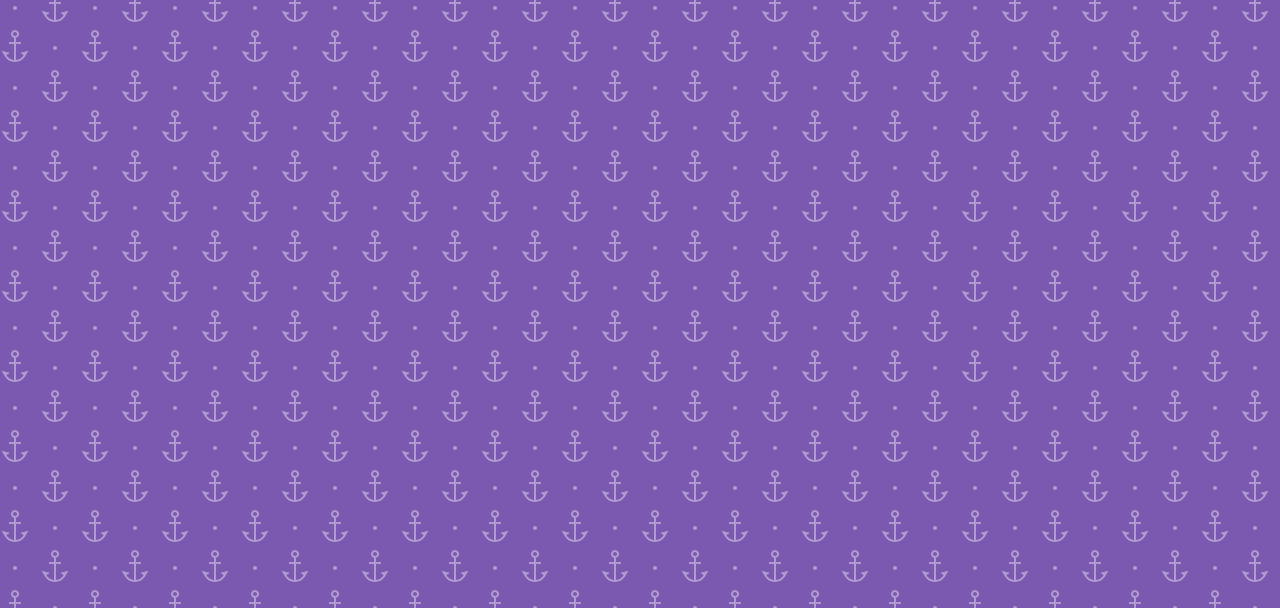
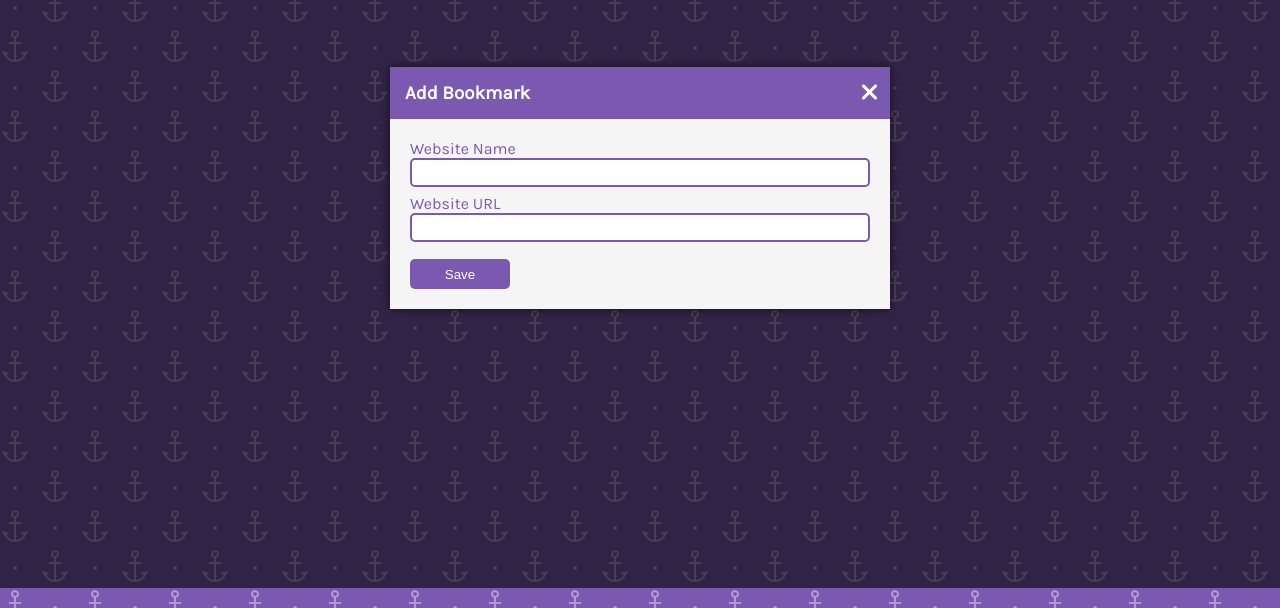
Before and after one commit to Kevsely/book-keeper, a plain HTML site: page index.html in a window 1280 px wide. Shown: the part 212-820 px from the top of the page. Drawn offline with Linux system fonts and the light colour scheme.

Commit message:
Added the modal Js

```diff
--- a/index.html
+++ b/index.html
@@ -35,6 +35,30 @@
             </div>
         </div>
     </div>
+    <!-- Modal -->
+    <div class="modal-container show-modal" id="modal">
+        <div class="modal">
+            <i class="fa-solid fa-xmark close-icon" id="close-modal"></i>
+            <div class="modal-header">
+                <h3>Add Bookmark</h3>
+            </div>
+            <div class="modal-content">
+                <form id="bookmark-form">
+                    <!-- Website Name -->
+                    <div class="form-group">
+                        <label for="website-name" class="form-label">Website Name</label>
+                        <input type="text" class="form-input" id="website-name">
+                    </div>
+                    <!-- Website URL -->
+                    <div class="form-group">
+                        <label for="website-url" class="form-label">Website URL</label>
+                        <input type="text" class="form-input" id="website-url">
+                    </div>
+                    <button type="submit">Save</button>
+                </form>
+            </div>
+        </div>
+    </div>
     <!-- Script -->
     <script src="script.js"></script>
 </body>
--- a/style.css
+++ b/style.css
@@ -87,6 +87,102 @@ a:active {
   margin-right: 5px ;
 }
 
+/* Modal */
+.modal-container {
+  background:rgba(0, 0, 0, 0.6);
+  display: none;
+  position: fixed;
+  top: 0;
+  left: 0;
+  right: 0;
+  bottom: 0;
+}
+
+.show-modal {
+  display: flex;
+  justify-content: center;
+  align-items: center;
+}
+
+.modal {
+  background: white;
+  box-shadow: 0 0 10px rgba(0, 0, 0, 0.6);
+  width: 500px;
+  animation: modalopen 1s;
+}
+
+@keyframes modalopen {
+  from {
+    opacity: 0;
+  }
+
+  to {
+    opacity: 1;
+  }
+}
+
+.close-icon {
+  float: right;
+  color: white;
+  font-size: 24px;
+  position: relative;
+  top: 13px;
+  right: 13px;
+  cursor: pointer;
+}
+
+.modal-header {
+  background: var(--primary-color);
+  color: white;
+  padding: 15px;
+}
+
+h3 {
+  margin: 0;
+}
+
+.modal-content {
+  padding: 20px;
+  background: whitesmoke;
+}
+
+/* Form */
+.form-group {
+  height: 55px;
+}
+
+.form-input {
+  width: 97%;
+  padding: 5px;
+  border: 2px solid var(--primary-color);
+  border-radius: var(--border-radius);
+  display: block;
+}
+
+.form-label {
+  color: var(--primary-color);
+  display: block;
+}
+
+button {
+  cursor: pointer;
+  color: white;
+  background-color: var(--primary-color);
+  height: 30px;
+  width: 100px;
+  border: none;
+  border-radius: var(--border-radius);
+  margin-top: 10px
+}
+
+button:hover {
+  filter: brightness(110%);
+}
+
+button:focus {
+  filter: brightness(110%);
+}
+
 /* Media Query: Large Smartphone (Vertical) */
 @media screen and (max-width: 600px) {
   .container {
```
